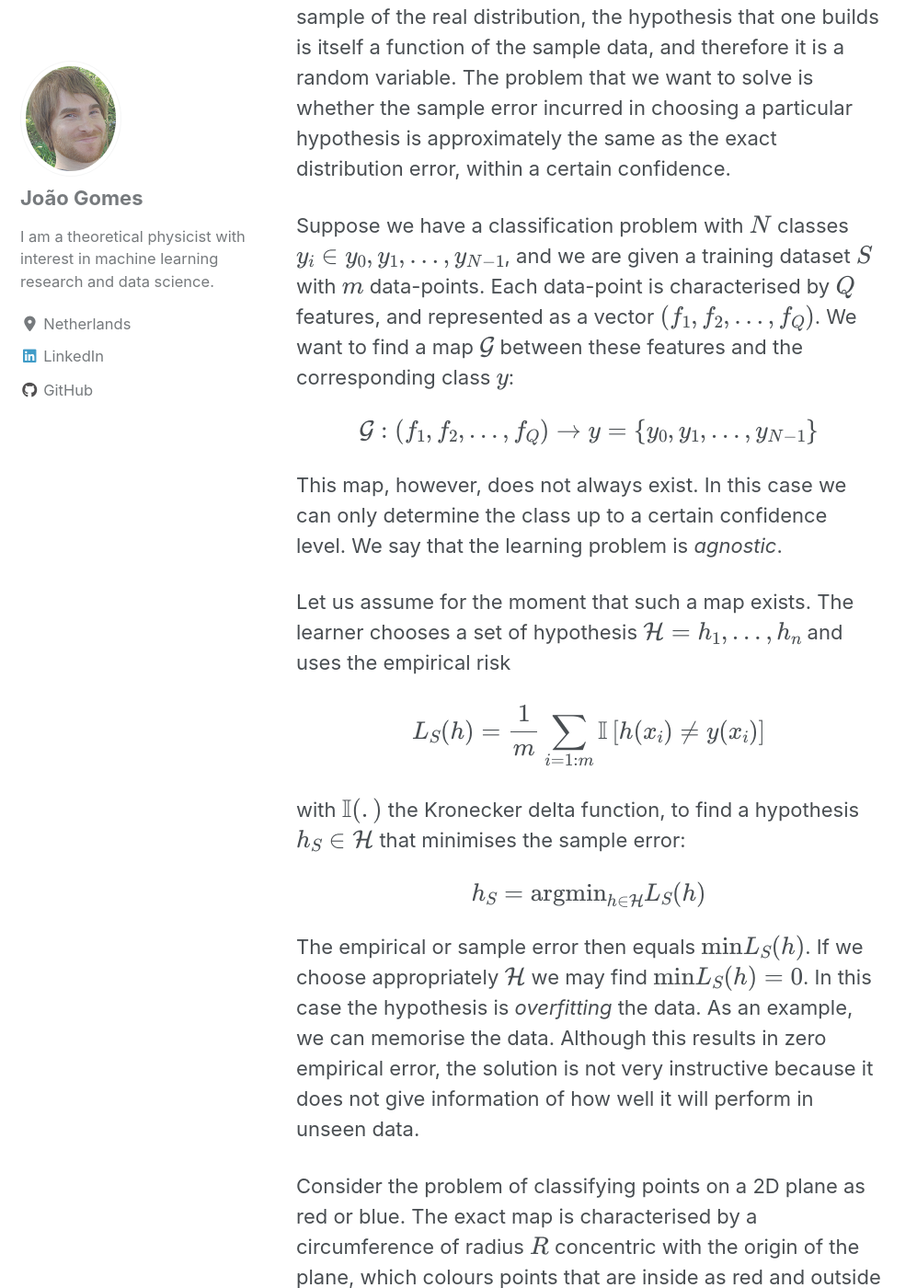
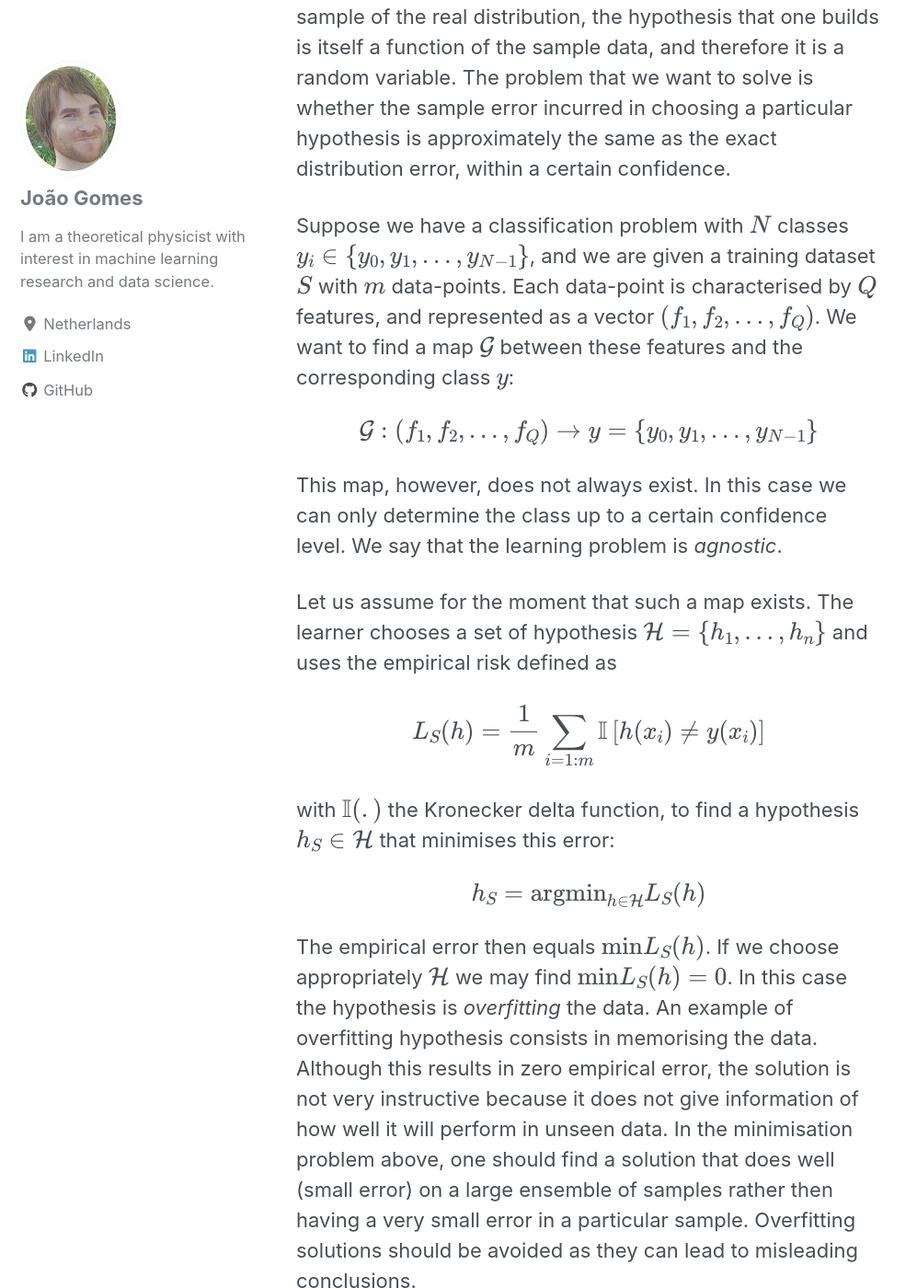
Before and after one commit to joaomvg/ml-pelican-website, a Jekyll site: the page built from _posts/2020-4-14-PAC_learning.md, in a window 1280 px wide and 1400 px high, scrolled down 413 px. Shown: the whole window at 92% size, without its empty margins (0-997 px from the left). Built offline with Jekyll 4.4.1, drawn with Linux system fonts in a browser that asks for light colours; cached includes are drawn as plain includes; nearby versions of some CDN libraries; formulas are drawn with MathJax 3; some of the changed text lies outside the part shown.

Commit message:
new text

```diff
--- a/_posts/2020-4-14-PAC_learning.md
+++ b/_posts/2020-4-14-PAC_learning.md
@@ -15,21 +15,21 @@ toc: true
 
 PAC stands for "probably approximately correct". In machine learning we want to find a hypothesis that is as close as possible to the ground truth. Since we only have access to a sample of the real distribution, the hypothesis that one builds is itself a function of the sample data, and therefore it is a random variable.  The problem that we want to solve is whether the sample error incurred in choosing a particular hypothesis  is approximately the same as the exact distribution error, within a certain confidence.
 
-Suppose we have a classification problem with $$N$$ classes $$y_i\in {y_0,y_1,\ldots,y_{N-1}}$$, and we are given a training dataset $$S$$ with $$m$$ data-points. Each data-point is characterised by $$Q$$ features, and represented as a vector $$(f_1,f_2,\ldots,f_Q)$$. We want to find a map $$\mathcal{G}$$ between these features and the corresponding class $$y$$:
+Suppose we have a classification problem with $$N$$ classes $$y_i\in \{y_0,y_1,\ldots,y_{N-1}\}$$, and we are given a training dataset $$S$$ with $$m$$ data-points. Each data-point is characterised by $$Q$$ features, and represented as a vector $$(f_1,f_2,\ldots,f_Q)$$. We want to find a map $$\mathcal{G}$$ between these features and the corresponding class $$y$$:
 
 $$\mathcal{G}: (f_1,f_2,\ldots,f_Q)\rightarrow y=\{y_0,y_1,\ldots, y_{N-1}\}$$
 
 This map, however, does not always exist. In this case we can only determine the class up to a certain confidence level. We say that the learning problem is *agnostic*.
 
-Let us assume for the moment that such a map exists. The learner chooses a set of hypothesis $$\mathcal{H}={h_1,\ldots,h_n}$$ and uses the empirical risk
+Let us assume for the moment that such a map exists. The learner chooses a set of hypothesis $$\mathcal{H}=\{h_1,\ldots,h_n\}$$ and uses the empirical risk defined as
 
 $$L_S(h)=\frac{1}{m}\sum_{i=1:m}\mathbb{I}\left[h(x_i)\neq y(x_i)\right]$$
 
-with $$\mathbb{I}(.)$$ the Kronecker delta function, to find a hypothesis $$h_S\in \mathcal{H}$$ that minimises the sample error:
+with $$\mathbb{I}(.)$$ the Kronecker delta function, to find a hypothesis $$h_S\in \mathcal{H}$$ that minimises this error:
 
 $$h_S=\text{argmin}_{h\in \mathcal{H}}L_S(h)$$
 
-The empirical or sample error then equals $$\text{min}L_S(h)$$. If we choose appropriately $$\mathcal{H}$$ we may find $$\text{min}L_S(h)=0$$. In this case the hypothesis is *overfitting* the data. As an example, we can memorise the data. Although this results in zero empirical error, the solution is not very instructive because it does not give information of how well it will perform in unseen data.
+The empirical error then equals $$\text{min} L_S(h)$$. If we choose appropriately $$\mathcal{H}$$ we may find $$\text{min} L_S(h)=0$$. In this case the hypothesis is *overfitting* the data. An example of overfitting hypothesis consists in memorising the data. Although this results in zero empirical error, the solution is not very instructive because it does not give information of how well it will perform in unseen data. In the minimisation problem above, one should find a solution that does well (small error) on a large ensemble of samples rather then having a very small error in a particular sample. Overfitting solutions  should be avoided as they can lead to misleading conclusions.
 
 Consider the problem of classifying points on a 2D plane as red or blue. The exact map is characterised by a circumference of radius $$R$$ concentric with the origin of the plane, which colours points that are inside as red and outside as blue. See figure below. The training dataset consists of $$m$$ data-points $$\mathbb{x}=(x_1,x_2)$$ sampled independently and identically distributed (i.i.d) from a distribution $$D(x)$$. In most instances, we do not know this distribution.
 
```
